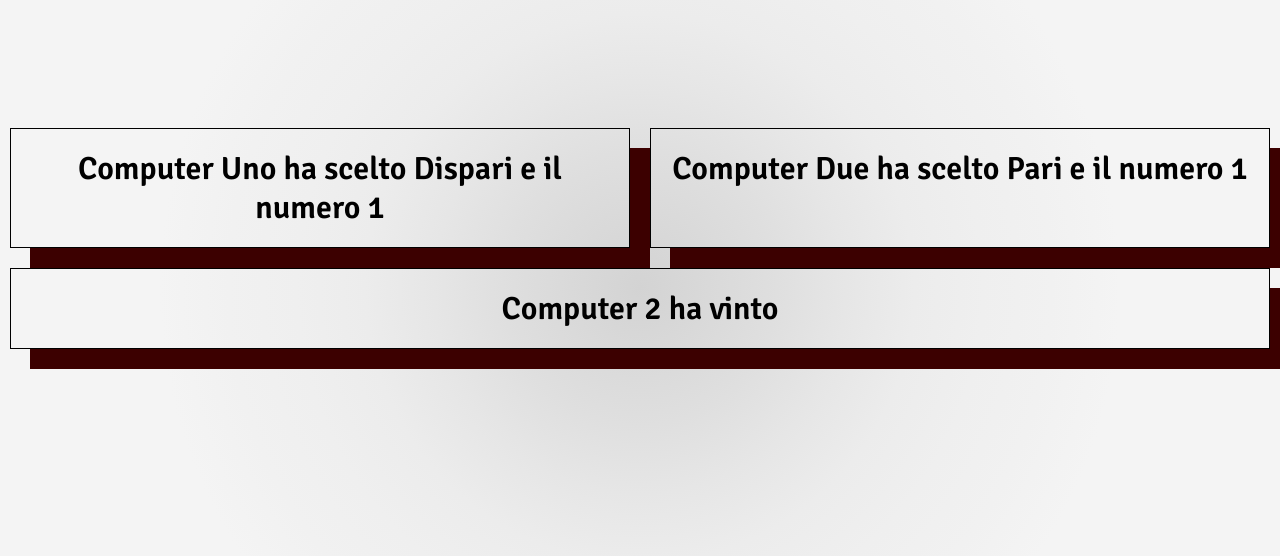
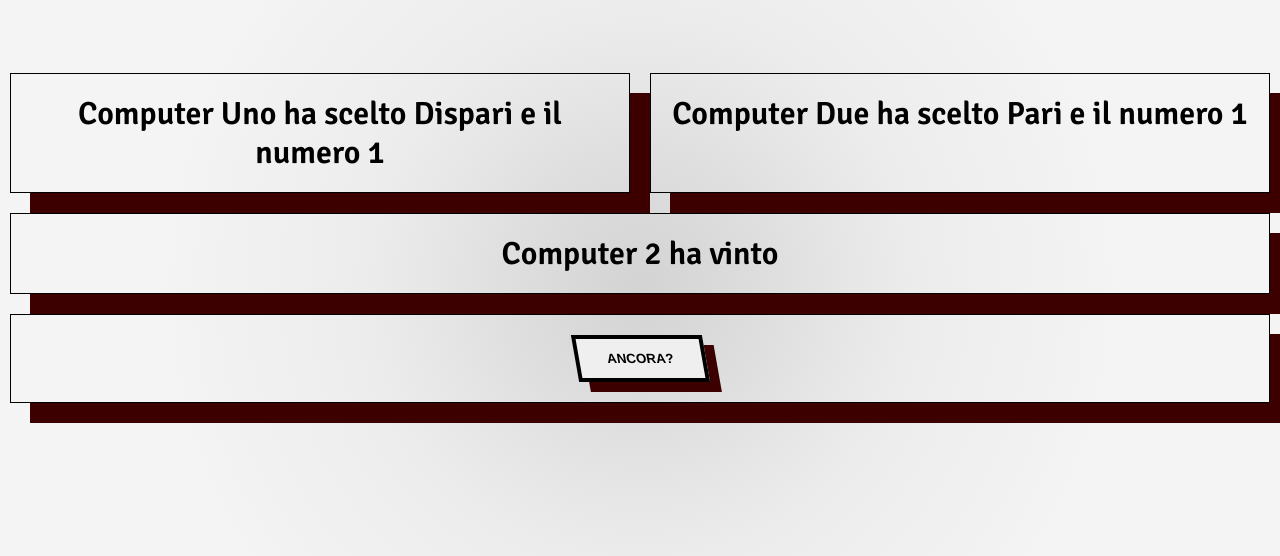
Before and after one commit to agrossano/js-paliedispari, a plain HTML site: page pariOdispari/index.html in a window 1280 px wide. Shown: the part 112-668 px from the top of the page. Drawn offline with Linux system fonts and the light colour scheme.

Commit message:
Aggiunto bottone che richiama la funzione

```diff
--- a/pariOdispari/css/style.css
+++ b/pariOdispari/css/style.css
@@ -36,3 +36,28 @@ main div {
 .win-div {
   flex: 100%;
 }
+
+.ancora{
+  flex: 100%;
+}
+
+.btn {
+  transition: all 200ms ease-in;
+  display: inline-block;
+  color: black;
+  font-weight: bold;
+  text-transform: uppercase;
+  border: 4px solid black;
+  padding: 12px 28px;
+  box-shadow: 10px 10px rgba(60, 0, 0, 1);
+
+  transform: skew(10deg);
+}
+
+.btn:hover {
+  background: rgba(60, 0, 0, 1);
+  box-shadow: 10px 10px black;
+
+  color: white;
+  transform: skew(-10deg);
+}
--- a/pariOdispari/index.html
+++ b/pariOdispari/index.html
@@ -19,6 +19,9 @@
     <div class="win-div">
       <h1 id="winner"></h1>
     </div>
+    <div class="ancora">
+      <button class="btn">Ancora?</button>
+    </div>
   </main>
 
 
--- a/pariOdispari/js/script.js
+++ b/pariOdispari/js/script.js
@@ -6,6 +6,7 @@
 // Dichiaro variabili
 
 var winner, computerNumberOne, randomChoice1, randomChoice2, computerNumberTwo, computerChoiceOne, computerChoiceTwo, sum;
+var button = document.getElementsByClassName('btn');
 
 
 // funzione che genera un numero casuale
@@ -42,19 +43,22 @@ function game() {
   } else {
     result = "Dispari"
   }
-  console.log('ha vinto ' + result)
   //determino il vincitore del gioco
   if (result === "Pari" && computerChoiceOne === "Pari" || result === "Dispari" && computerChoiceOne === "Dispari") {
     winner = 'Computer 1 ha vinto';
   } else if (result === "Pari" && computerChoiceTwo === "Pari" || result === "Dispari" && computerChoiceTwo === "Dispari") {
     winner = 'Computer 2 ha vinto';
   }
+  document.getElementById('sceltaUno').innerHTML = 'Computer Uno ha scelto ' + computerChoiceOne + ' e il numero ' + computerNumberOne;
+  document.getElementById('sceltaDue').innerHTML = 'Computer Due ha scelto ' + computerChoiceTwo + ' e il numero ' + computerNumberTwo;
+  document.getElementById('winner').innerHTML = winner;
   return winner;
 }
 
+//lancio il gioco all'avvio
+vincitore = game();
 
-vincitore = game()
-
-document.getElementById('sceltaUno').innerHTML = 'Computer Uno ha scelto ' + computerChoiceOne + ' e il numero ' + computerNumberOne;
-document.getElementById('sceltaDue').innerHTML = 'Computer Due ha scelto ' + computerChoiceTwo + ' e il numero ' + computerNumberTwo;
-document.getElementById('winner').innerHTML = vincitore;
+//lancio il gioco al click del bottone
+button[0].addEventListener('click', function () {
+  game();
+})
```
